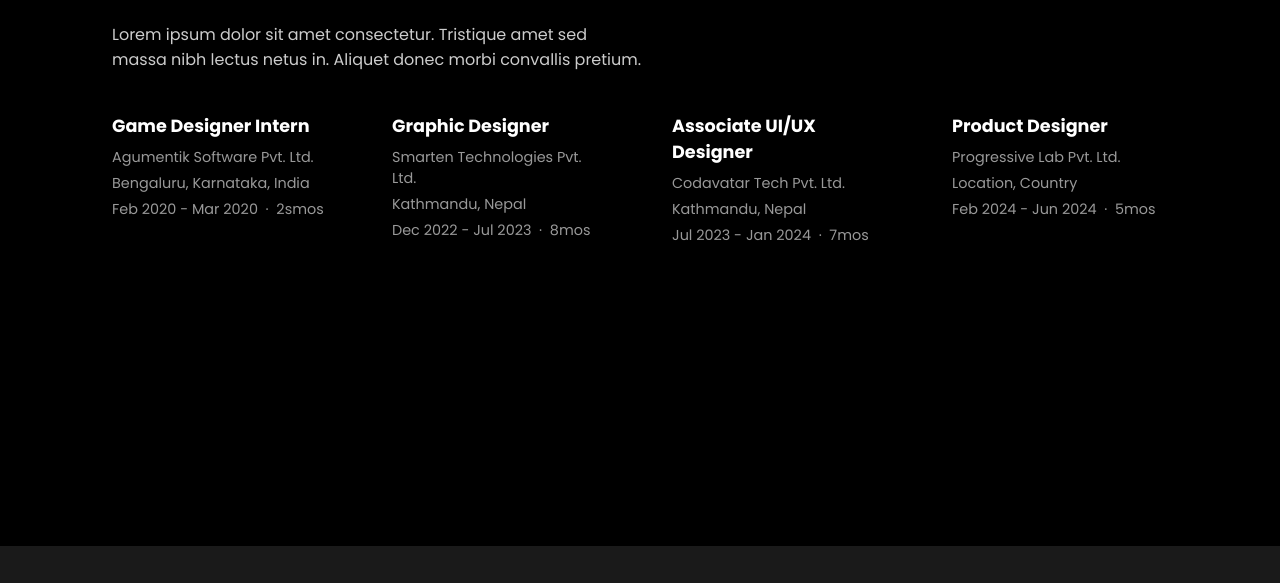
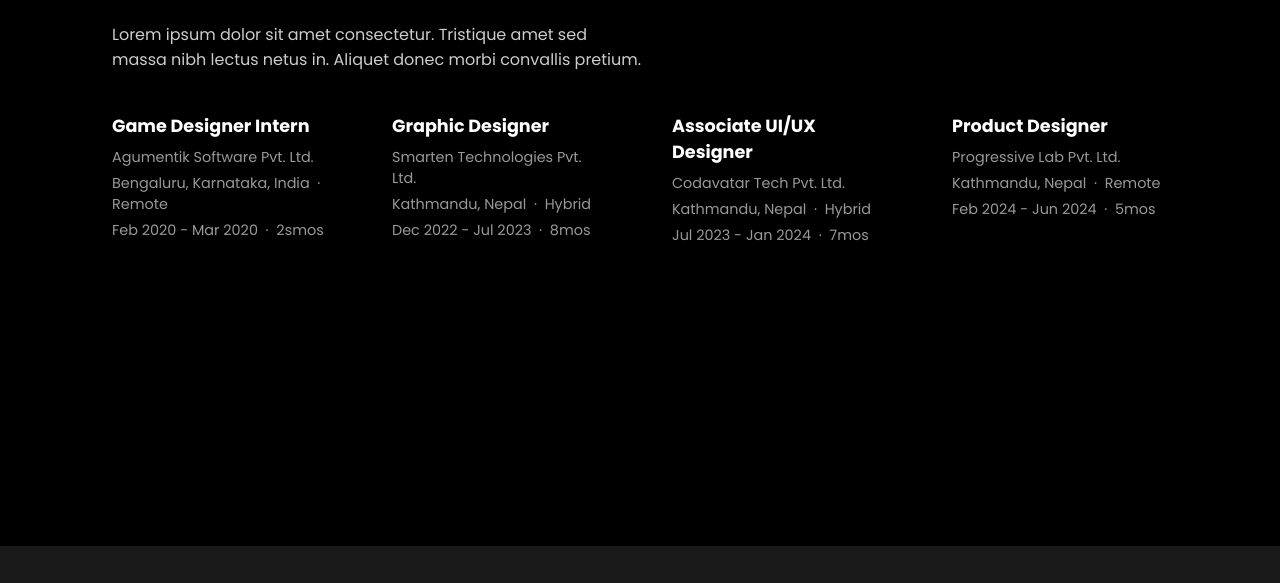
Before and after one commit to raiaashish101/raiaashish, a plain HTML site: page Assessment1.html in a window 1280 px wide. Shown: the part 1897-2480 px from the top of the page. Drawn offline with Linux system fonts and the light colour scheme; files whose address does not match are found by name.

Commit message:
Update Assessment1.html in Experience Section - Exprerience Item

```diff
--- a/Assessment1.html
+++ b/Assessment1.html
@@ -155,7 +155,7 @@
         <div class="experience-item">
           <h4>Game Designer Intern</h4>
           <p>Agumentik Software Pvt. Ltd.</p>
-          <p>Bengaluru, Karnataka, India</p>
+          <p>Bengaluru, Karnataka, India &nbsp;&middot;&nbsp; Remote</p>
           <p>Feb 2020 - Mar 2020 &nbsp;&middot;&nbsp; 2smos</p>
         </div>
 
@@ -163,7 +163,7 @@
         <div class="experience-item">
           <h4>Graphic Designer</h4>
           <p>Smarten Technologies Pvt. Ltd.</p>
-          <p>Kathmandu, Nepal </p>
+          <p>Kathmandu, Nepal &nbsp;&middot;&nbsp; Hybrid </p>
           <p>Dec 2022 - Jul 2023 &nbsp;&middot;&nbsp; 8mos</p>
         </div>
 
@@ -171,7 +171,7 @@
         <div class="experience-item">
           <h4>Associate UI/UX Designer</h4>
           <p>Codavatar Tech Pvt. Ltd.</p>
-          <p>Kathmandu, Nepal</p>
+          <p>Kathmandu, Nepal &nbsp;&middot;&nbsp; Hybrid</p>
           <p>Jul 2023 - Jan 2024 &nbsp;&middot;&nbsp; 7mos</p>
         </div>
 
@@ -179,7 +179,7 @@
         <div class="experience-item">
           <h4>Product Designer</h4>
           <p>Progressive Lab Pvt. Ltd.</p>
-          <p>Location, Country</p>
+          <p>Kathmandu, Nepal &nbsp;&middot;&nbsp; Remote </p>
           <p>Feb 2024 - Jun 2024 &nbsp;&middot;&nbsp; 5mos</p>
         </div>
       </div>
```
